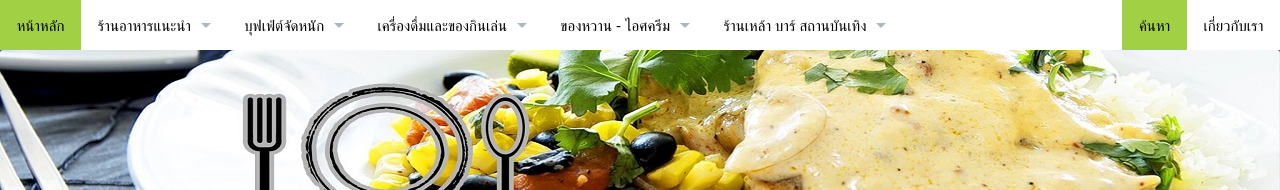
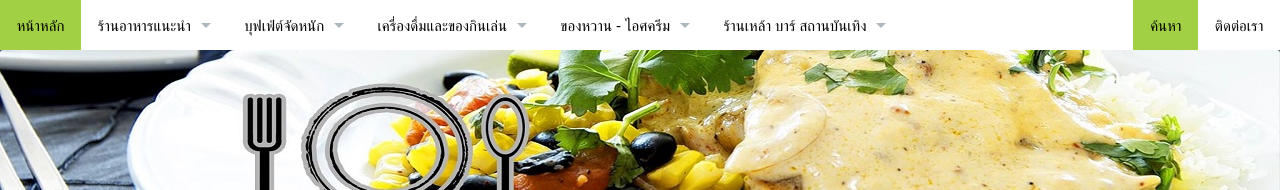
Before and after one commit to hatyairoiroi/hatyairoiroi.github.io, a Jekyll site: the page built from pages/search.md, in a window 1280 px wide. Shown: the top 190 px of the page. Built offline with Jekyll 4.4.1, drawn with Linux system fonts in a browser that asks for light colours.

Commit message:
Update navigation.yml

```diff
--- a/_data/navigation.yml
+++ b/_data/navigation.yml
@@ -67,6 +67,6 @@
   url: "/search/"
   side: right
 
-- title: เกี่ยวกับเรา
+- title: ติดต่อเรา
   url: "/contact/"
   side: right
```
